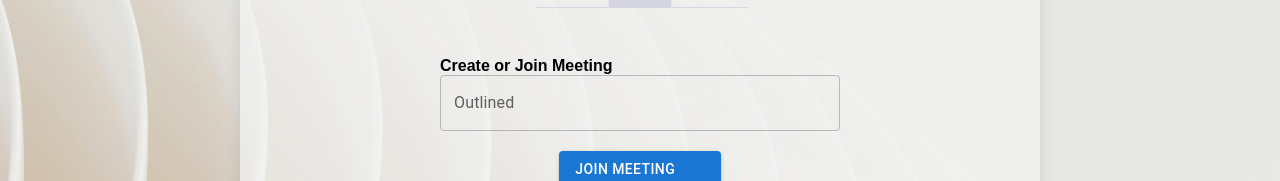
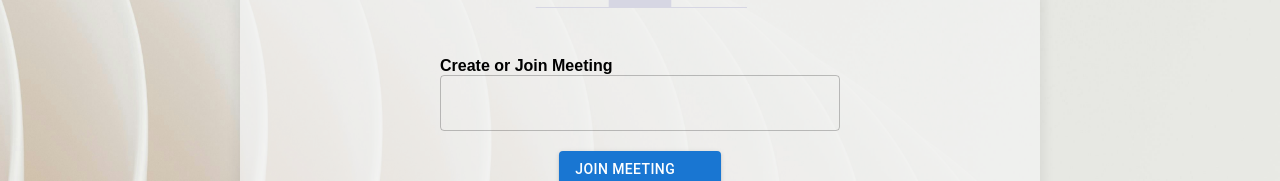
Before and after one commit to abhishekrajpoot9/openRoom, a React app in the folder frontend/: page /home in a window 1280 px wide. Shown: the part 520-701 px from the top of the page. Built offline with nearby package versions, Linux system fonts and the light colour scheme; some icons are missing; the HTML template or start-up script is replaced by a standard one.

Commit message:
remove unnecessary thing

```diff
--- a/frontend/src/pages/home.jsx
+++ b/frontend/src/pages/home.jsx
@@ -78,7 +78,7 @@ navigate("/")}}>openRoom</h1>
         <div className="fortextfield">
          <div>
           <p><b>Create or Join Meeting</b></p>
-        <TextField onChange={e=>setMeetingCode(e.target.value)} id="outlined-basic" label="Outlined" variant="outlined" style={{width:400 ,}} />
+        <TextField onChange={e=>setMeetingCode(e.target.value)} id="outlined-basic"  variant="outlined" style={{width:400 ,}} />
          </div>
          <div>
          <Button onClick={handleJoinCall} variant="contained" >
```
